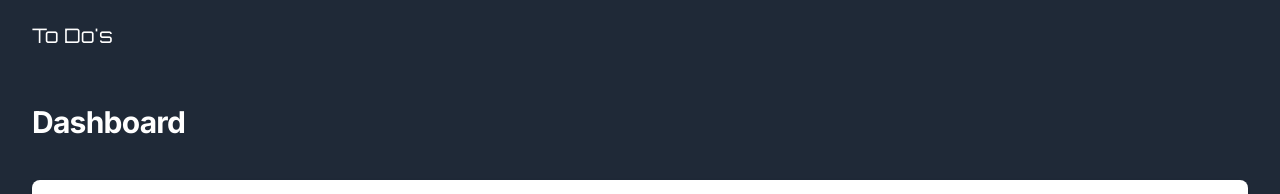
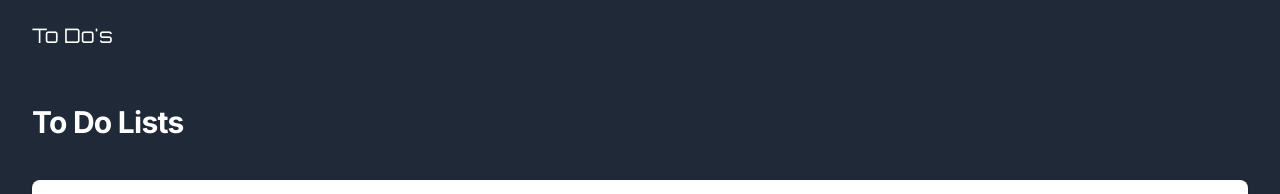
Before and after one commit to reymyster/todo-advanced, a Next.js app: page / in a window 1280 px wide. Shown: the top 194 px of the page. Built offline with nearby package versions, Linux system fonts and the light colour scheme.

Commit message:
dynamic layout title

```diff
--- a/src/app/layout.tsx
+++ b/src/app/layout.tsx
@@ -1,6 +1,7 @@
 import "./globals.css";
 import { Inter } from "next/font/google";
 import NavBar from "./navbar";
+import Title from "./title";
 import { QueryProvider } from "./queryprovider";
 
 const inter = Inter({ subsets: ["latin"] });
@@ -31,9 +32,7 @@ export default function RootLayout({
               <NavBar />
               <header className="py-10">
                 <div className="mx-auto max-w-7xl px-4 sm:px-6 lg:px-8">
-                  <h1 className="text-3xl font-bold tracking-tight text-white">
-                    Dashboard
-                  </h1>
+                  <Title />
                 </div>
               </header>
             </div>
--- /dev/null
+++ b/src/app/title.tsx
@@ -0,0 +1,14 @@
+"use client";
+import { useSelectedLayoutSegments } from "next/navigation";
+
+export default function Title() {
+  const segments = useSelectedLayoutSegments();
+
+  const title = segments?.findLast((s) => true) ?? "To Do Lists";
+
+  return (
+    <h1 className="text-3xl font-bold capitalize tracking-tight text-white">
+      {title}
+    </h1>
+  );
+}
```
